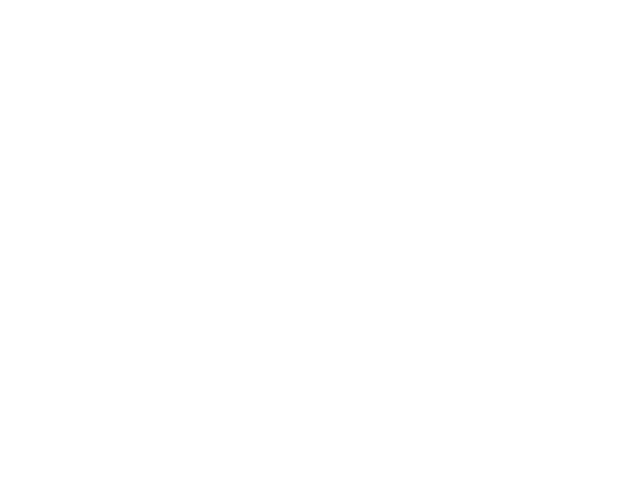
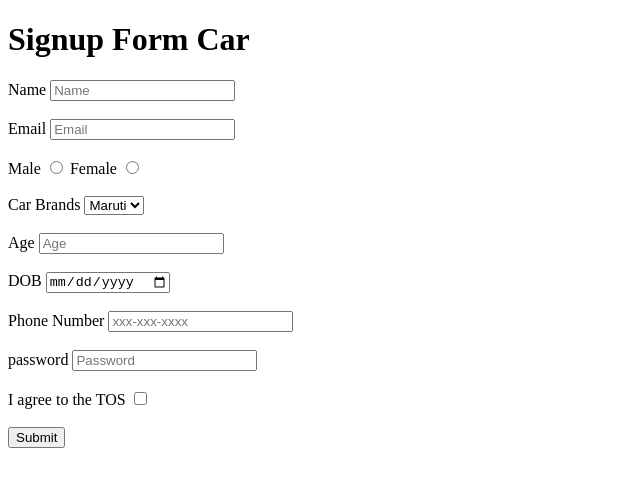
Before and after one commit to acciojob/signup-form-car-vtyagicse, a website: page main.html in a window 1280 px wide. Shown: the whole page, without its empty margins (0-640 px from the left). Drawn offline with Linux system fonts and the light colour scheme.

Commit message:
created a submission

```diff
--- a/main.html
+++ b/main.html
@@ -8,6 +8,53 @@
 
 <body>
 	<!-- the entire body must be written by student -->
+	<h1>Signup Form Car</h1>
+    <form method="post">
+        <label for="name">Name</label>
+        <input type="text" id="name" placeholder="Name" required>
+        <br>
+        <br>
+        <label for="email">Email</label>
+        <input type="email" id="email" placeholder="Email" required>
+        <br>
+        <br>
+        <label for="gender_m">Male</label>
+        <input type="radio" id="gender_m" name="Gender">
+        <label for="gender_f">Female</label>
+        <input type="radio" id="gender_f" name="Gender">
+        <br>
+        <br>
+        <label for="cars">Car Brands</label>
+        <select id="cars" placeholder="--Please choose an option--">
+            <option value="maruti"> Maruti</option>
+            <option value="Kia">Kia</option>
+            <option value="Creta"> Creta</option>
+        </select>
+        <br>
+        <br>
+        <label for="age">Age</label>
+        <input type="number" id="age" placeholder="Age" required>
+        <br>
+        <br>
+        <label for="dob">DOB</label>
+        <input type="date" id="dob" required>
+        <br>
+        <br>
+        <label for="tel">Phone Number</label>
+        <input type="tel" id="tel" placeholder="xxx-xxx-xxxx">
+        <br>
+        <br>
+        <label for="password"> password</label>
+        <input type="password" id="password" placeholder="Password" required>
+        <br>
+        <br>
+        <label for="tos">I agree to the TOS</label>
+        <input type="checkbox" id="tos">
+        <br>
+        <br>
+        <label for="submit"></label>
+        <input type="submit" id="submit">
+    </form>
     <script type="text/javascript" src="./script.js">
 </script>
 
```
